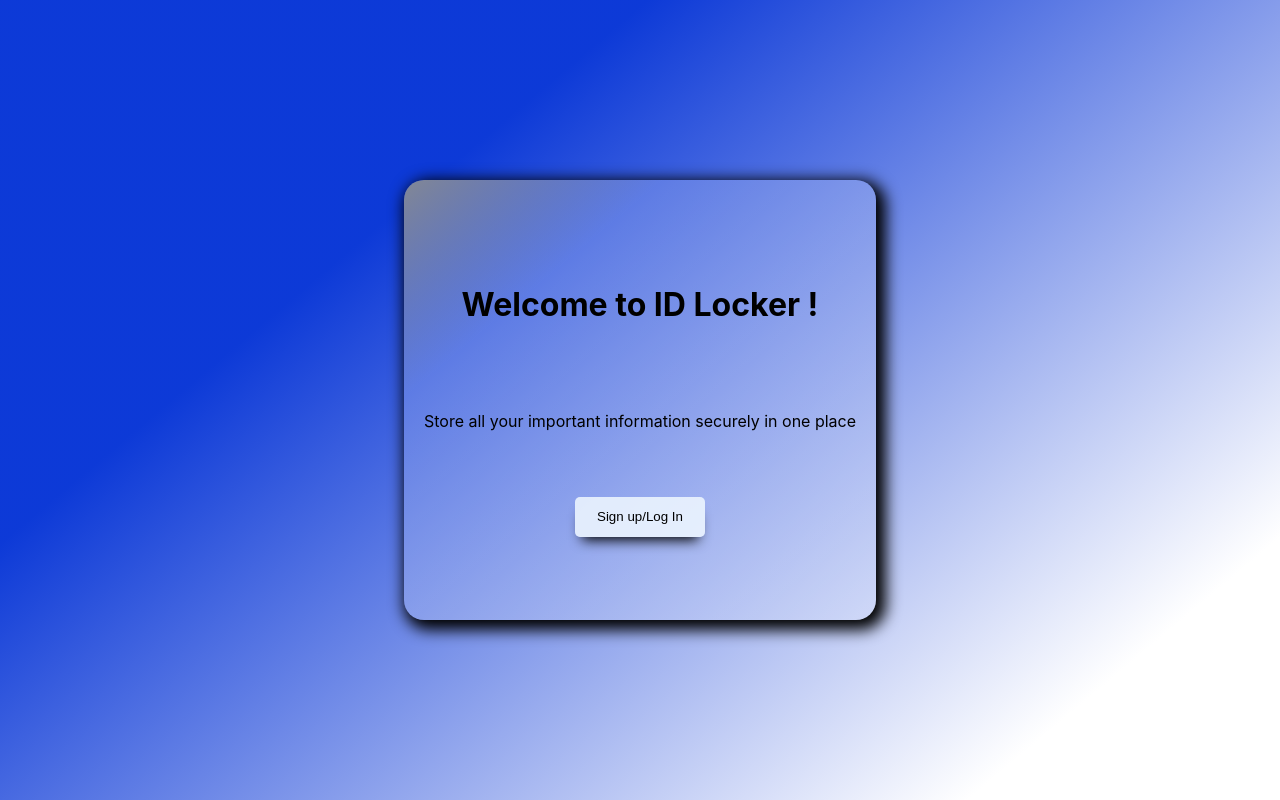
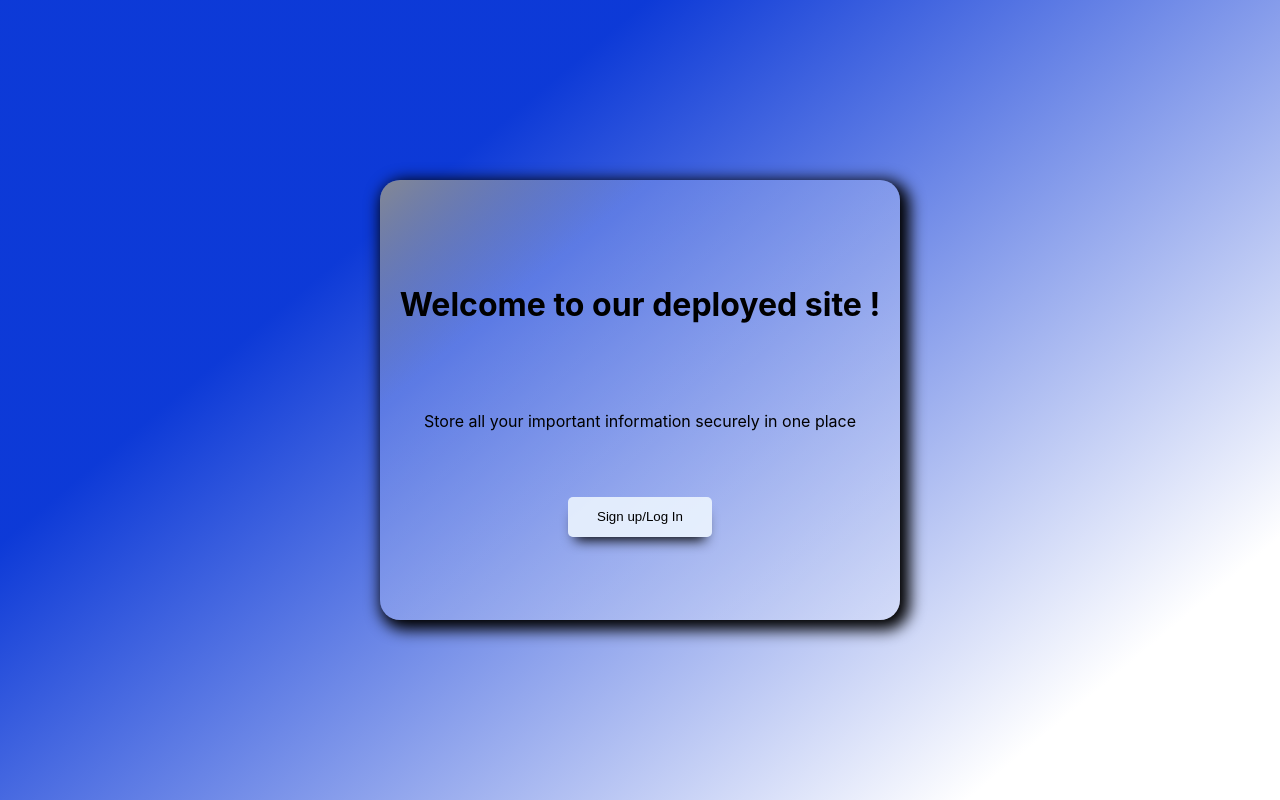
Before and after one commit to SchoolOfCode/w10_auth-athon-em_and_filip, a React (Create React App) app in the folder id_locker/: page / in a window 1280 px wide. Built offline with nearby package versions, Linux system fonts and the light colour scheme.

Commit message:
Checking continuous deployment

```diff
--- a/id_locker/src/Components/Home/Home.js
+++ b/id_locker/src/Components/Home/Home.js
@@ -9,7 +9,7 @@ import './Home.css'
 const Home = () => {
     return <div className="home-container">
     <div className="login-container">
-        <Banner text="Welcome to ID Locker !"/>
+        <Banner text="Welcome to our deployed site !"/>
         <Description/>
         <LoginButton/>
     </div>
```
